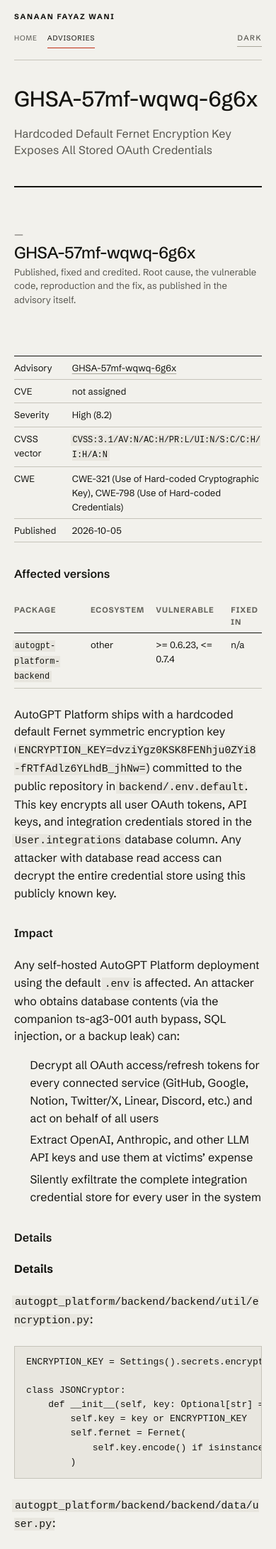
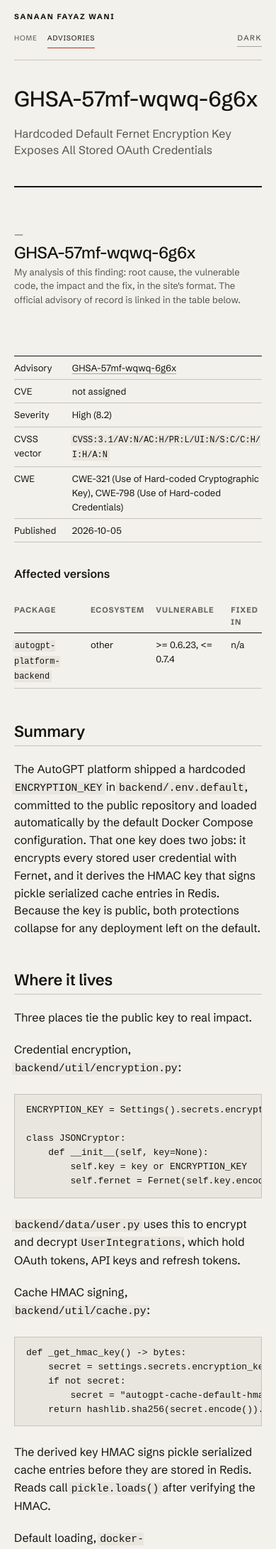
Before and after one commit to sfwani/sfwani.github.io, a Jekyll site: the page built from advisories/ghsa-57mf-wqwq-6g6x.md, in a window 390 px wide. Shown: the top 2182 px of the page at 71% size. Built offline with Jekyll 4.4.1, drawn with Linux system fonts in a browser that asks for light colours; some of the changed text lies outside the part shown.

Commit message:
Fix Critical/High severity weight; fix v4 vector wrapping (desktop+mobile); own-writeup support (_writeups/) with AutoGPT Fernet sample

````diff
--- a/_sass/c2.scss
+++ b/_sass/c2.scss
@@ -513,10 +513,18 @@
   font-variant-numeric: tabular-nums;
   letter-spacing: 0.01em;
   color: var(--ink-2);
-  overflow-wrap: anywhere;
+  /* Break only at the slash boundaries (marked with <wbr> in the markup), never
+     mid metric, so the vector never shatters into character soup. */
+  overflow-wrap: normal;
+  word-break: normal;
 }
 
-.tablewrap .sev-high  { font-weight: 700; color: var(--ink); }
+/* Weight tracks severity so the eye lands on the worst first: Critical is the
+   heaviest, High a step below, Medium and Low at text weight (Low also muted).
+   Critical previously had no rule and fell to text weight, so High read as the
+   boldest label on the page, which was backwards. */
+.tablewrap .sev-crit  { font-weight: 700; color: var(--ink); }
+.tablewrap .sev-high  { font-weight: 600; color: var(--ink); }
 .tablewrap .sev-med   { font-weight: 400; color: var(--ink); }
 .tablewrap .sev-low   { font-weight: 400; color: var(--ink-2); }
 
@@ -613,6 +621,16 @@
   .tablewrap .c-cwe::before{ content: "CWE\00a0"; color: var(--ink-3); }
   .tablewrap .c-pub{ grid-area: 5 / 1 / 6 / 5; width: auto; color: var(--ink-3); padding-top: 3px; }
   .tablewrap .c-pub::before{ content: "Published "; }
+
+  /* A v4.0 advisory's single spanning cell takes the full row width here, not
+     one quarter column, so its vector reads on one block instead of a narrow
+     strip that wraps every few characters. */
+  .tablewrap td.v--whole{
+    grid-column: 1 / -1;
+    margin-top: 4px;
+    padding: 8px 10px 9px;
+  }
+  .tablewrap td.v--whole .vq{ font-size: var(--t-s); line-height: 1.5; }
 
   /* rows 1 to 5 are fully covered, so the eight metric cells auto-flow
      into rows 6 and 7 as a 4x2 matrix */
--- a/advisories/ghsa-57mf-wqwq-6g6x.md
+++ b/advisories/ghsa-57mf-wqwq-6g6x.md
@@ -10,13 +10,13 @@
 layout: c2
 description: "Hardcoded Default Fernet Encryption Key Exposes All Stored OAuth Credentials"
 comments: false
-last_modified_at: 2026-10-22T03:22:44+00:00
+last_modified_at: 2026-10-22T03:49:44+00:00
 ---
 <section class="sec g" id="writeup" aria-labelledby="h-writeup">
   <div class="sec-head">
     <p class="idx idx--none">—</p>
     <h2 id="h-writeup">GHSA-57mf-wqwq-6g6x</h2>
-    <p class="sec-sub">Published, fixed and credited. Root cause, the vulnerable code, reproduction and the fix, as published in the advisory itself.</p>
+    <p class="sec-sub">My analysis of this finding: root cause, the vulnerable code, the impact and the fix, in the site's format. The official advisory of record is linked in the table below.</p>
   </div>
   <div class="col-body prose" markdown="1">
 
@@ -35,100 +35,64 @@
 |:--|:--|:--|:--|
 | `autogpt-platform-backend` | other | >= 0.6.23, <= 0.7.4 | n/a |
 
-AutoGPT Platform ships with a hardcoded default Fernet symmetric encryption key (`ENCRYPTION_KEY=dvziYgz0KSK8FENhju0ZYi8-fRTfAdlz6YLhdB_jhNw=`) committed to the public repository in `backend/.env.default`. This key encrypts all user OAuth tokens, API keys, and integration credentials stored in the `User.integrations` database column. Any attacker with database read access can decrypt the entire credential store using this publicly known key.
+## Summary
 
-### Impact
+The AutoGPT platform shipped a hardcoded `ENCRYPTION_KEY` in `backend/.env.default`, committed to the public repository and loaded automatically by the default Docker Compose configuration. That one key does two jobs: it encrypts every stored user credential with Fernet, and it derives the HMAC key that signs pickle serialized cache entries in Redis. Because the key is public, both protections collapse for any deployment left on the default.
 
-Any self-hosted AutoGPT Platform deployment using the default `.env` is affected. An attacker who obtains database contents (via the companion ts-ag3-001 auth bypass, SQL injection, or a backup leak) can:
-1. Decrypt all OAuth access/refresh tokens for every connected service (GitHub, Google, Notion, Twitter/X, Linear, Discord, etc.) and act on behalf of all users
-2. Extract OpenAI, Anthropic, and other LLM API keys and use them at victims' expense
-3. Silently exfiltrate the complete integration credential store for every user in the system
+## Where it lives
 
-### Details
+Three places tie the public key to real impact.
 
-**Details**
-
-`autogpt_platform/backend/backend/util/encryption.py`:
+Credential encryption, `backend/util/encryption.py`:
 
 ```python
-ENCRYPTION_KEY = Settings().secrets.encryption_key
+ENCRYPTION_KEY = Settings().secrets.encryption_key  # from .env.default
 
 class JSONCryptor:
-    def __init__(self, key: Optional[str] = None):
+    def __init__(self, key=None):
         self.key = key or ENCRYPTION_KEY
-        self.fernet = Fernet(
-            self.key.encode() if isinstance(self.key, str) else self.key
-        )
+        self.fernet = Fernet(self.key.encode())
 ```
 
-`autogpt_platform/backend/backend/data/user.py`:
+`backend/data/user.py` uses this to encrypt and decrypt `UserIntegrations`, which hold OAuth tokens, API keys and refresh tokens.
+
+Cache HMAC signing, `backend/util/cache.py`:
 
 ```python
-async def update_user_integrations(user_id: str, data: UserIntegrations):
-    encrypted_data = JSONCryptor().encrypt(data.model_dump(exclude_none=True))
-    await PrismaUser.prisma().update(
-        where={"id": user_id},
-        data={"integrations": encrypted_data},
-    )
+def _get_hmac_key() -> bytes:
+    secret = settings.secrets.encryption_key
+    if not secret:
+        secret = "autogpt-cache-default-hmac-key"
+    return hashlib.sha256(secret.encode()).digest()
 ```
 
-`backend/.env.default` ships:
-```
-ENCRYPTION_KEY=dvziYgz0KSK8FENhju0ZYi8-fRTfAdlz6YLhdB_jhNw=
+The derived key HMAC signs pickle serialized cache entries before they are stored in Redis. Reads call `pickle.loads()` after verifying the HMAC.
+
+Default loading, `docker-compose.platform.yml`:
+
+```yaml
+x-backend-env-files: &backend-env-files
+  env_file:
+    - backend/.env.default   # base defaults, always present
+    - path: backend/.env     # user overrides, optional
+      required: false
 ```
 
-This is a valid Fernet key committed to the public repository. Any deployment using the default `.env` stores all user credentials encrypted with a key any attacker already knows.
+The default file is always loaded, so a deployment that never sets its own key runs on the published one.
 
-Note: this same key is used as the HMAC key fallback in the Redis cache (ts-ag2-001), compounding the risk.
+## Impact
 
-Affected commit: `94ebce7f633f40af8fd59e5cdaea75159cf2e6d1`
+Two distinct chains, separated by what the attacker can reach.
 
-**🤖 Carried from GHSA-x7fr-7grv-gqxc, closed as a duplicate of this report**
+**Credential decryption.** Anyone who can read the PostgreSQL store (a backup leak, SQL injection, misconfigured access, a compromised admin surface) can decrypt every stored credential with the public key: GitHub and Discord OAuth tokens, model provider API keys, and every other integration secret.
 
-Two remediation-relevant facts the duplicate stated and this record did not. Both verified against `dev` at `c91105ff36`.
+**Remote code execution.** Anyone who can write to Redis can forge an HMAC signed pickle payload with the derived key `sha256(ENCRYPTION_KEY)`. When the application next reads that poisoned entry, `pickle.loads()` runs attacker controlled code. The HMAC stops being a defense the moment its key is public.
 
-1. **There is no way to rotate off the compromised key.** `encryption.py:8` binds `ENCRYPTION_KEY` to a module-level constant and `scoped_credentials.py:20` builds one process-wide `JSONCryptor()` from it; `IntegrationCredential` carries no key-version column, and the repository contains no rotation or re-encryption code. Changing `ENCRYPTION_KEY` therefore makes existing ciphertext undecryptable rather than re-keying it, and `JSONCryptor.decrypt` swallows the failure and returns `{}`. Remediating this needs a re-encryption migration, not just a new key.
+A working proof of concept demonstrated all three steps end to end: encrypt and decrypt with the known key, forge a signature that passes the application's own verification, and deserialize the forged payload.
 
-2. **The public default key is what a deployment actually runs, even when setup was followed correctly.** `docker-compose.platform.yml:42-46` always loads `backend/.env.default` as the base env file, with `backend/.env` only an optional override, and `autogpt_platform/.env.default` — the file the setup documentation has operators copy — defines no `ENCRYPTION_KEY` at all. "Deployments using the default .env" understates the exposure.
+## Fix
 
-
-
----
-
-### Proof of concept
-
-```python
-from cryptography.fernet import Fernet
-import json
-
-KNOWN_KEY = "dvziYgz0KSK8FENhju0ZYi8-fRTfAdlz6YLhdB_jhNw="
-fernet = Fernet(KNOWN_KEY.encode())
-
-# ciphertext obtained from User.integrations database column
-ciphertext = "<base64_fernet_token_from_db>"
-plaintext = fernet.decrypt(ciphertext.encode())
-credentials = json.loads(plaintext)
-# → { "oauth_tokens": { "github": { "access_token": "gho_..." }, ... }, "api_keys": { "openai": "sk-..." } }
-```
-Full reproduction: `python3 poc_ts_ag3_002.py --demo` [reproduce.zip](https://github.com/user-attachments/files/27853509/reproduce.zip)
-
-### Fix
-
-Fixed in `8da6c931be` (2026-09-17, [#14518](https://github.com/Significant-Gravitas/AutoGPT/pull/14518)) and first shipped in `autogpt-platform-beta-v0.8.0`: `ENCRYPTION_KEY` ships blank and the backend refuses to boot on the retired default. A key-rotation command was added in `ef3c9c6967` ([#14712](https://github.com/Significant-Gravitas/AutoGPT/pull/14712)). Upgrade to v0.8.0 or later and rotate the key if the default was ever used.
-
-### Workarounds
-
-None.
-
-### References
-
-- Fix commit `8da6c931be` ([#14518](https://github.com/Significant-Gravitas/AutoGPT/pull/14518), in v0.8.0)
-- Key rotation: `ef3c9c6967` ([#14712](https://github.com/Significant-Gravitas/AutoGPT/pull/14712))
-- CWE-321, CWE-798
-
-### Timeline
-
-Reported 2026-05-16 · Triaged 2026-09-07 · Fixed 2026-09-17 (released in v0.8.0) · Published pending
+Remove the shipped key and fail closed on it: refuse to start when `ENCRYPTION_KEY` is empty, matches a known published default, or is not a valid Fernet key, and document a rotation procedure. For the cache specifically, a safe serializer such as JSON or msgpack removes the deserialization sink entirely, so an HMAC bypass can no longer reach code execution.
 
 ## About this writeup
 
--- a/scripts/update_advisories.py
+++ b/scripts/update_advisories.py
@@ -378,8 +378,11 @@
         vector_cells = (f'{v("AV")}{v("AC")}{v("PR")}{v("UI")}\n'
                         f'              {v("S")}{v("C")}{v("I")}{v("A")}')
     else:
+        # <wbr> after each slash gives the browser a break point at every metric
+        # boundary, so a long v4 vector wraps cleanly instead of mid token.
+        vec = e(r["vector"]).replace("/", "/<wbr>")
         vector_cells = (f'<td role="cell" class="v v--whole" colspan="8">'
-                        f'<span class="vq">{e(r["vector"])}</span></td>')
+                        f'<span class="vq">{vec}</span></td>')
     return (
         f'<tr role="row">\n'
         f'              <th role="rowheader" scope="row" class="c-nr">{n:02d}</th>\n'
````
Also changed, not shown: _writeups/ghsa-57mf-wqwq-6g6x.md (added, +58 -0 lines), advisories.md (+3 -3 lines), scripts/build_writeups.py (+26 -4 lines).
